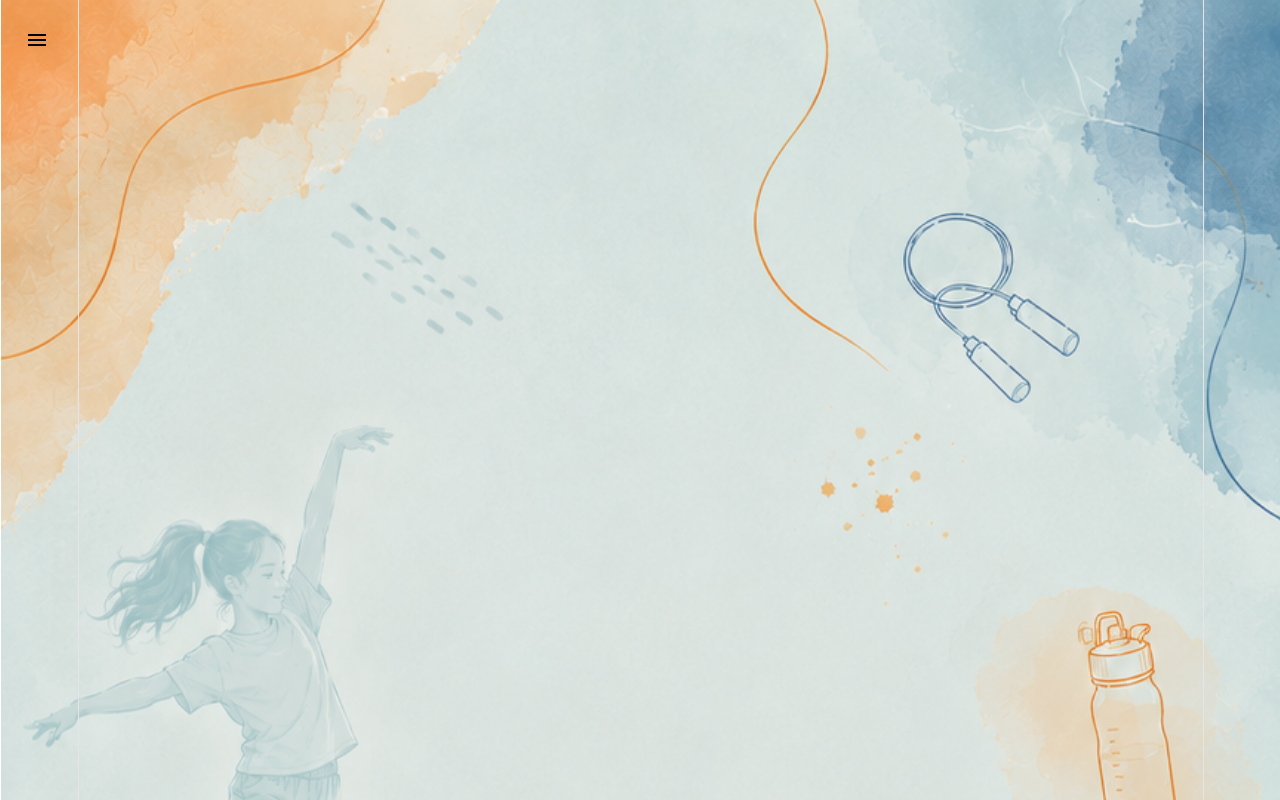
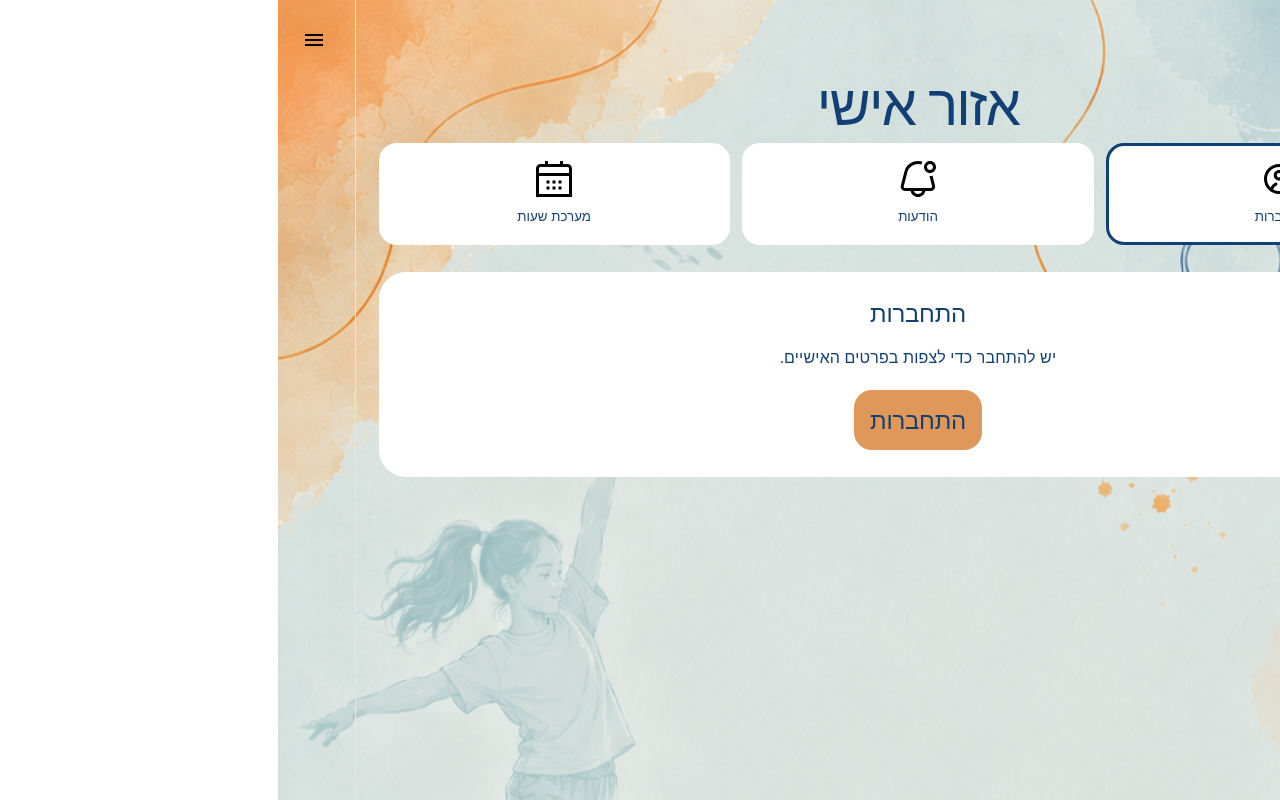
Before and after one commit to shircohen83/shtodio, a React (Vite) app: page /personal-area in a window 1280 px wide. Before the commit this address had no page. Built offline with nearby package versions, Linux system fonts and the light colour scheme.

Commit message:
adding personal area page that is connected from menu

```diff
--- a/src/App.tsx
+++ b/src/App.tsx
@@ -7,6 +7,7 @@ import SignUpPage from "./pages/SignUpPage";
 import LoginPage from "./pages/LoginPage";
 import SuccessBanner from "./components/SuccessBanner";
 import SideMenu from "./components/SideMenu";
+import PersonalAreaPage from "./pages/PersonalAreaPage";
 
 function App() {
   return (
@@ -18,6 +19,7 @@ function App() {
           <Route path="/lessons/:lessonId" element={<LessonsPage />} />
           <Route path="/signup" element={<SignUpPage />} />
           <Route path="/login" element={<LoginPage />} />
+          <Route path="/personal-area" element={<PersonalAreaPage />} />
           {/* <Route path="/register" element={<RegisterPage />} /> */}
       </Routes>
   </>
--- a/src/components/SideMenu.tsx
+++ b/src/components/SideMenu.tsx
@@ -14,31 +14,13 @@ import "./SideMenu.css";
 
 const SideMenu = () => {
   const navigate = useNavigate();
-  const location = useLocation();
-
   const [isOpen, setIsOpen] = useState(false);
-
-  const loggedInClient = localStorage.getItem("loggedInClient");
 
   const goTo = (path: string) => {
     setIsOpen(false);
     navigate(path);
   };
 
-  const handlePersonalArea = () => {
-    setIsOpen(false);
-
-    if (loggedInClient) {
-      navigate("/personal-area");
-      return;
-    }
-
-    navigate("/login", {
-      state: {
-        returnTo: location.pathname,
-      },
-    });
-  };
 
   return (
     <>
@@ -73,7 +55,7 @@ const SideMenu = () => {
             <button
               type="button"
               className="menu-row"
-              onClick={handlePersonalArea}
+              onClick={() => goTo("/personal-area")}
             >
               <img src={userIcon} alt="" />
               <h3>אזור אישי</h3>
--- /dev/null
+++ b/src/pages/PersonalAreaPage.css
@@ -0,0 +1,42 @@
+.personal-area-page {
+  display: grid;
+  gap: 1.5rem;
+  padding: 5rem 1.25rem;
+  color: var(--tertiary-color);
+}
+
+.personal-tabs {
+  display: grid;
+  grid-template-columns: repeat(3, 1fr);
+  gap: 0.7rem;
+}
+
+.personal-tab {
+  display: grid;
+  justify-items: center;
+  gap: 0.5rem;
+
+  padding: 1rem;
+  border: 0;
+  border-radius: 1rem;
+
+  background-color: var(--white);
+  color: var(--tertiary-color);
+}
+
+.personal-tab img {
+  width: 2rem;
+  height: 2rem;
+}
+.active-tab {
+  border: 3px solid var(--tertiary-color);
+}
+
+.personal-content {
+  display: grid;
+  gap: 1rem;
+
+  padding: 1.5rem;
+  border-radius: 1.5rem;
+  background-color: var(--white);
+}
--- /dev/null
+++ b/src/pages/PersonalAreaPage.tsx
@@ -0,0 +1,159 @@
+import { useState } from "react";
+import { useNavigate } from "react-router";
+
+import loginIcon from "../assets/icons/login.svg";
+import logoutIcon from "../assets/icons/logout.svg";
+import notificationIcon from "../assets/icons/bell-notification.svg";
+import calendarIcon from "../assets/icons/calendar.svg";
+
+import "./PersonalAreaPage.css";
+
+type Client = {
+  id: string;
+  username: string;
+  parentName: string;
+};
+
+type PersonalTab = "account" | "messages" | "schedule";
+
+const PersonalAreaPage = () => {
+  const navigate = useNavigate();
+
+  const [activeTab, setActiveTab] = useState<PersonalTab>("account");
+
+  const [loggedInClient, setLoggedInClient] = useState<Client | null>(() => {
+      const savedClient =
+        localStorage.getItem("loggedInClient");
+
+      return savedClient
+        ? JSON.parse(savedClient)
+        : null;
+    });
+
+  const handleLogout = () => {
+    localStorage.removeItem("loggedInClient");
+    setLoggedInClient(null);
+  };
+
+  const handleLogin = () => {
+    navigate("/login", {
+      state: {
+        returnTo: "/personal-area",
+      },
+    });
+  };
+
+  return (
+    <main className="personal-area-page">
+      <h1>אזור אישי</h1>
+
+      <section className="personal-tabs">
+        <button
+          type="button"
+           className={`personal-tab ${activeTab === "account" ? "active-tab" : ""}`}
+          onClick={() => setActiveTab("account")}
+        >
+          <img src={ loggedInClient ? logoutIcon : loginIcon} alt="log in icon"/>
+          <span> {loggedInClient ? "פרטי התחברות" : "התחברות"} </span>
+
+        </button>
+
+        <button
+          type="button"
+          className={`personal-tab ${activeTab === "messages" ? "active-tab" : ""}`}
+          onClick={() => setActiveTab("messages")}
+        >
+          <img src={notificationIcon} alt="empty notifications icon" />
+          <span>הודעות</span>
+        </button>
+
+        <button
+          type="button"
+          className={`personal-tab ${activeTab === "schedule" ? "active-tab" : ""}`}
+          onClick={() => setActiveTab("schedule")}
+        >
+          <img src={calendarIcon} alt="" />
+          <span>מערכת שעות</span>
+        </button>
+      </section>
+
+      <section className="personal-content">
+        {activeTab === "account" && (
+          <>
+            {loggedInClient ? (
+              <>
+                <h2>פרטי התחברות</h2>
+
+                <p>
+                  שם משתמש:{" "}
+                  {loggedInClient.username}
+                </p>
+
+                <p>
+                  שם ההורה:{" "}
+                  {loggedInClient.parentName}
+                </p>
+
+                <button
+                  type="button"
+                  className="cancel-button"
+                  onClick={handleLogout}
+                >
+                  התנתקות
+                </button>
+              </>
+            ) : (
+              <>
+                <h2>התחברות</h2>
+
+                <p>
+                  יש להתחבר כדי לצפות בפרטים
+                  האישיים.
+                </p>
+
+                <button
+                  type="button"
+                  className="register-button"
+                  onClick={handleLogin}
+                >
+                  <h2>התחברות</h2>
+                </button>
+              </>
+            )}
+          </>
+        )}
+
+        {activeTab === "messages" && (
+          <>
+            <h2>הודעות אישיות</h2>
+
+            {loggedInClient ? (
+              <p>אין כרגע הודעות חדשות.</p>
+            ) : (
+              <p>
+                יש להתחבר כדי לצפות בהודעות.
+              </p>
+            )}
+          </>
+        )}
+
+        {activeTab === "schedule" && (
+          <>
+            <h2>מערכת השעות שלי</h2>
+
+            {loggedInClient ? (
+              <p>עדיין לא נרשמת לשיעורים.</p>
+            ) : (
+              <p>
+                יש להתחבר כדי לצפות במערכת
+                השעות.
+              </p>
+            )}
+          </>
+        )}
+      </section>
+    </main>
+  );
+};
+
+export default PersonalAreaPage;
```
Also changed, not shown: src/assets/icons/logout.svg (added).
